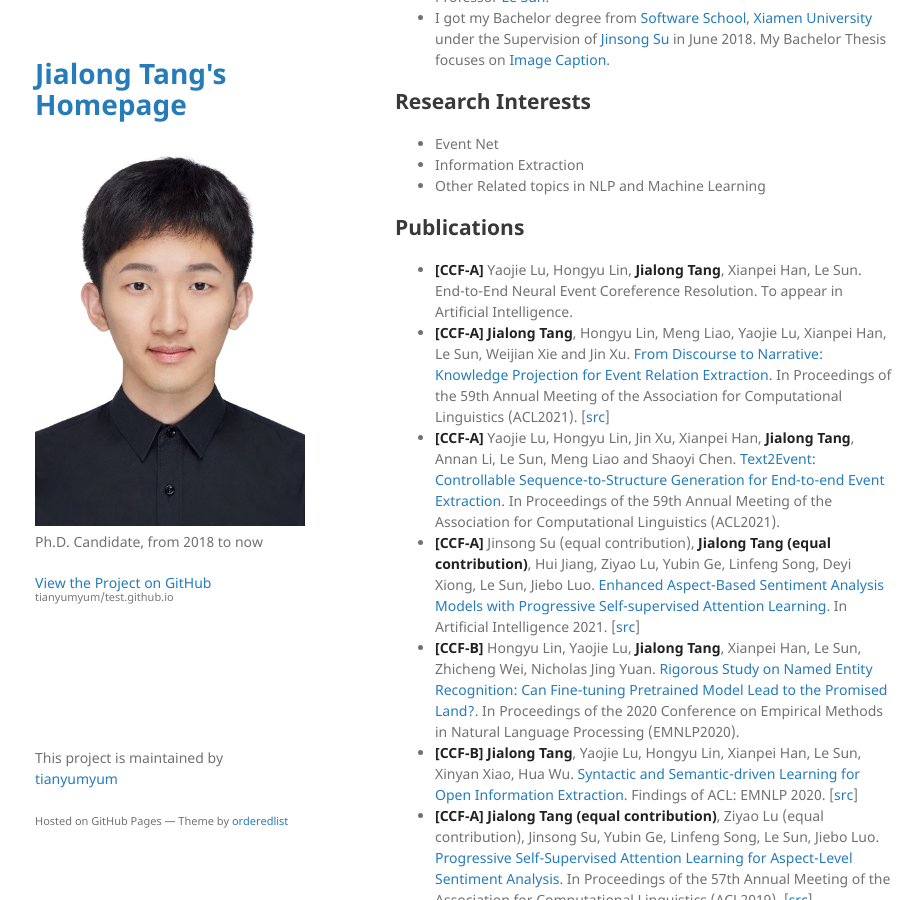
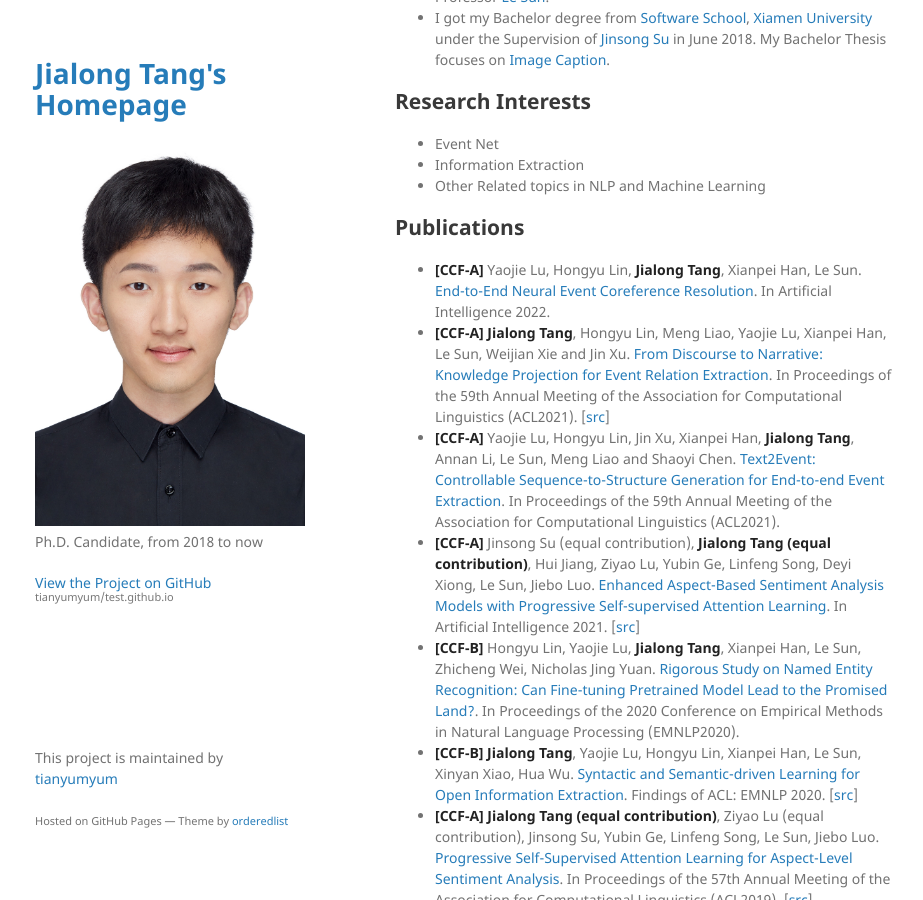
Before and after one commit to tianyumyum/test.github.io, a Jekyll site: the page built from index.md, in a window 1280 px wide and 900 px high, scrolled down 532 px. Shown: the whole window, without its empty margins (175-1098 px from the left). Built offline with Jekyll 4.4.1, drawn with Linux system fonts in a browser that asks for light colours; our own code applies the rules of GitHub Pages for plain Markdown files.

Commit message:
Update index.md

```diff
--- a/index.md
+++ b/index.md
@@ -30,7 +30,7 @@ layout: default
 
 ## Publications
 
-*   **\[CCF-A\]** Yaojie Lu, Hongyu Lin, **Jialong Tang**, Xianpei Han, Le Sun. End-to-End Neural Event Coreference Resolution. To appear in Artificial Intelligence.
+*   **\[CCF-A\]** Yaojie Lu, Hongyu Lin, **Jialong Tang**, Xianpei Han, Le Sun. [End-to-End Neural Event Coreference Resolution](https://www.sciencedirect.com/science/article/pii/S0004370221001831). In Artificial Intelligence 2022.
 *   **\[CCF-A\]** **Jialong Tang**, Hongyu Lin, Meng Liao, Yaojie Lu, Xianpei Han, Le Sun, Weijian Xie and Jin Xu. [From Discourse to Narrative: Knowledge Projection for Event Relation Extraction](https://aclanthology.org/2021.acl-long.60.pdf). In Proceedings of the 59th Annual Meeting of the Association for Computational Linguistics (ACL2021). \[[src](https://github.com/TangJiaLong/Knowledge-Projection-for-ERE)\]
 *   **\[CCF-A\]** Yaojie Lu, Hongyu Lin, Jin Xu, Xianpei Han, **Jialong Tang**, Annan Li, Le Sun, Meng Liao and Shaoyi Chen. [Text2Event: Controllable Sequence-to-Structure Generation for End-to-end Event Extraction](https://aclanthology.org/2021.acl-long.217.pdf). In Proceedings of the 59th Annual Meeting of the Association for Computational Linguistics (ACL2021).
 *   **\[CCF-A\]** Jinsong Su (equal contribution), **Jialong Tang (equal contribution)**, Hui Jiang, Ziyao Lu, Yubin Ge, Linfeng Song, Deyi Xiong, Le Sun, Jiebo Luo. [Enhanced Aspect-Based Sentiment Analysis Models with Progressive Self-supervised Attention Learning](https://www.sciencedirect.com/science/article/pii/S000437022100028X). In Artificial Intelligence 2021. \[[src](https://github.com/TangJiaLong/PSSAttention)\]
```
